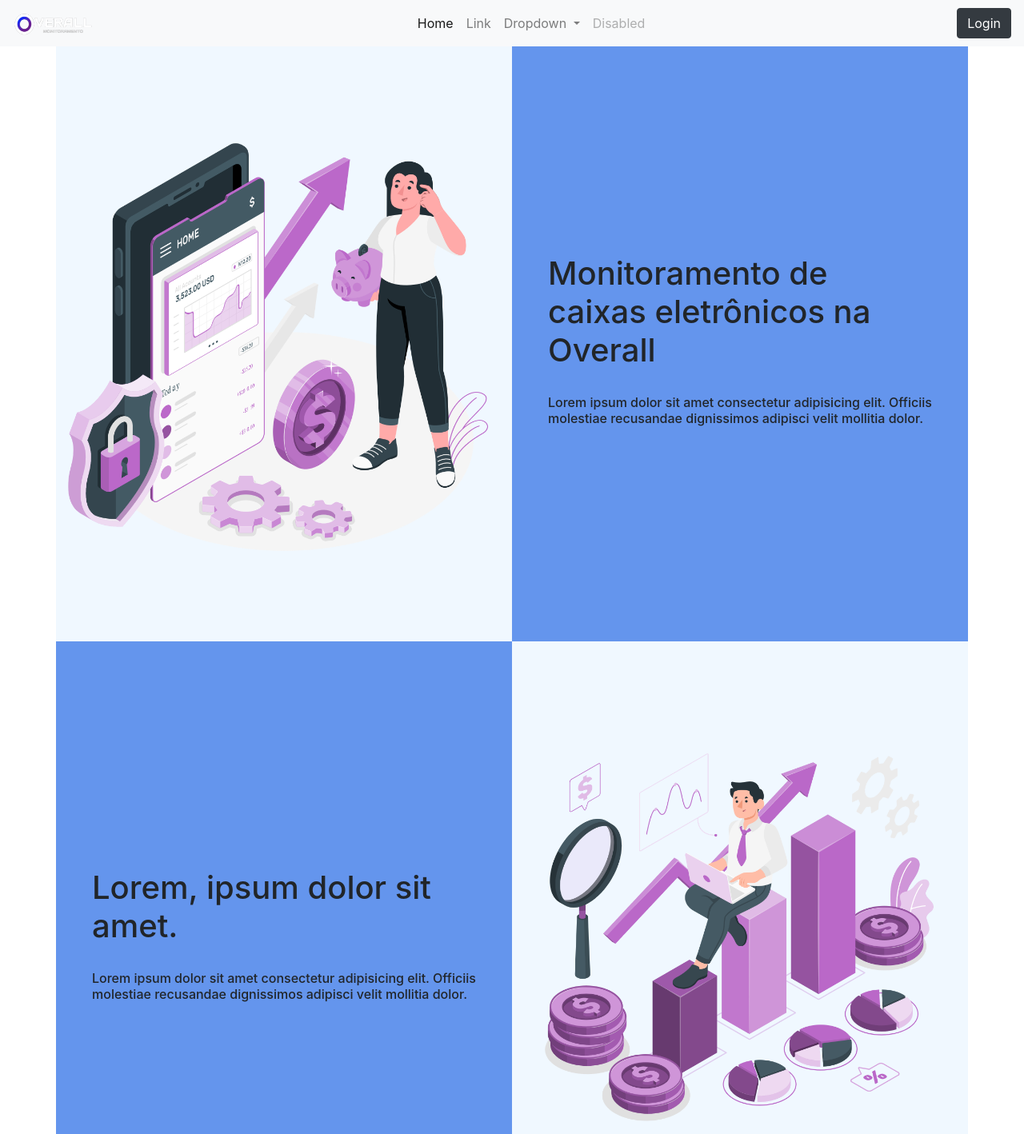
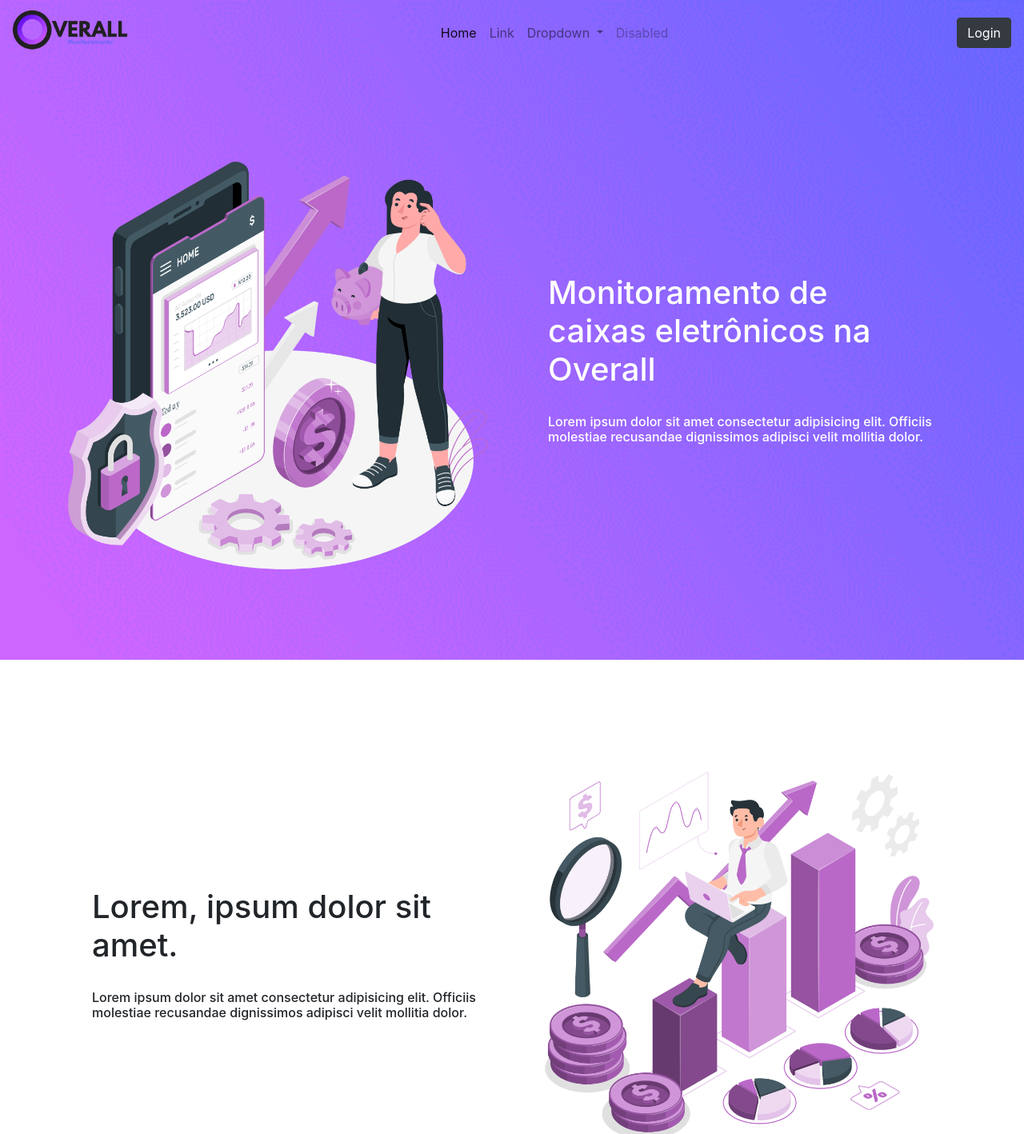
Before and after one commit to gabrielsaraivam/arquivos-compartilhados, a plain HTML site: page teste site responsivo/index.html in a window 1280 px wide. Shown: the top 1418 px of the page at 80% size. Drawn offline with nearby package versions, Linux system fonts and the light colour scheme.

Commit message:
To com preguica

```diff
--- a/teste site responsivo/index.html
+++ b/teste site responsivo/index.html
@@ -12,8 +12,9 @@
 </head>
 
 <body>
-    <nav class="navbar navbar-expand-lg navbar-light bg-light">
-        <a class="navbar-brand" href="#"><img src="./img/Proto_-_Persona-removebg-preview.png" width="100" height="30" alt=""></a>
+  <section id="inicio">
+    <nav class="navbar navbar-expand-lg navbar-light ">
+        <a class="navbar-brand" href="#"><img src="./img/logo-black.png" width="158" height="" alt=""></a>
         <button class="navbar-toggler" type="button" data-toggle="collapse" data-target="#navbarSupportedContent" aria-controls="navbarSupportedContent" aria-expanded="false" aria-label="Toggle navigation">
           <span class="navbar-toggler-icon"></span>
         </button>
@@ -49,12 +50,12 @@
 
       <div class="container">
         <div class="row">
-          <div class="col-md-6 col-lg-6 col-sm-12 div-image modal-dialog-centered" style="background-color: aliceblue;">
+          <div class="col-md-6 col-lg-6 col-sm-12 div-image modal-dialog-centered">
             <img src="./img/home-imagem.png" alt="">
           </div>
 
 
-          <div class="col-md-6 col-lg-6 col-sm-12 div-image modal-dialog-centered" style="background-color:cornflowerblue;">
+          <div class="col-md-6 col-lg-6 col-sm-12 div-image modal-dialog-centered" style="color: white;">
 
             <div class="col-md-12">
               <h1 class="col-md-12">Monitoramento de caixas eletrônicos na Overall</h1>
@@ -64,11 +65,14 @@
             </div>
         </div>
       </div>
+      </section>
+
+      <section id="sobre">
 
       <div class="container">
         <div class="row">
 
-          <div class="col-md-6 col-lg-6 col-sm-12 div-image modal-dialog-centered" style="background-color:cornflowerblue;">
+          <div class="col-md-6 col-lg-6 col-sm-12 div-image modal-dialog-centered" >
 
             <div class="col-md-12">
               <h1 class="col-md-12">Lorem, ipsum dolor sit amet.</h1>
@@ -78,21 +82,22 @@
 
             </div>
 
-          <div class="col-md-6 col-lg-6 col-sm-12 div-image modal-dialog-centered" style="background-color: aliceblue;">
+          <div class="col-md-6 col-lg-6 col-sm-12 div-image modal-dialog-centered" >
             <img src="./img/home-imagem2.png" alt="">
           </div>
 
         </div>
       </div>
+        </section>
 
       <div class="container">
         <div class="row">
-          <div class="col-md-6 col-lg-6 col-sm-12 div-image modal-dialog-centered" style="background-color: aliceblue;">
+          <div class="col-md-6 col-lg-6 col-sm-12 div-image modal-dialog-centered" >
             <img src="./img/home-imagem3.png" alt="">
           </div>
 
 
-          <div class="col-md-6 col-lg-6 col-sm-12 div-image modal-dialog-centered" style="background-color:cornflowerblue;">
+          <div class="col-md-6 col-lg-6 col-sm-12 div-image modal-dialog-centered" >
 
             <div class="col-md-12">
               <h1 class="col-md-12">Lorem, ipsum dolor sit amet.</h1>
--- a/teste site responsivo/styleindex.css
+++ b/teste site responsivo/styleindex.css
@@ -1,3 +1,17 @@
 .div-image img{
     width: 100%;
 }
+
+body{
+    background-color: rgb(240, 228, 240);
+}
+
+
+#inicio {
+    background-image: url(./img/fundo.png);
+    background-size: cover;
+}
+
+#sobre{
+    background-color: white;
+}
```
